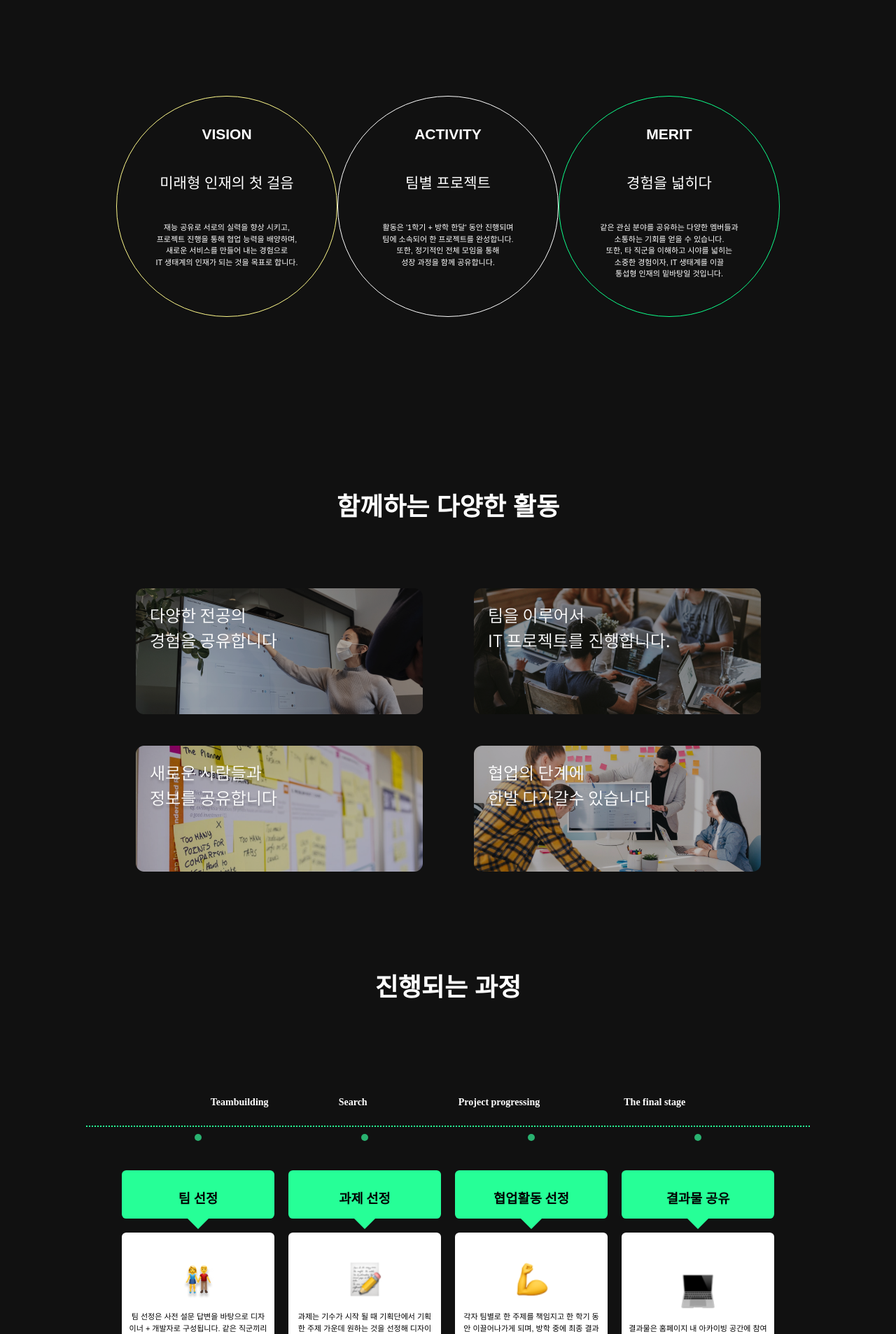
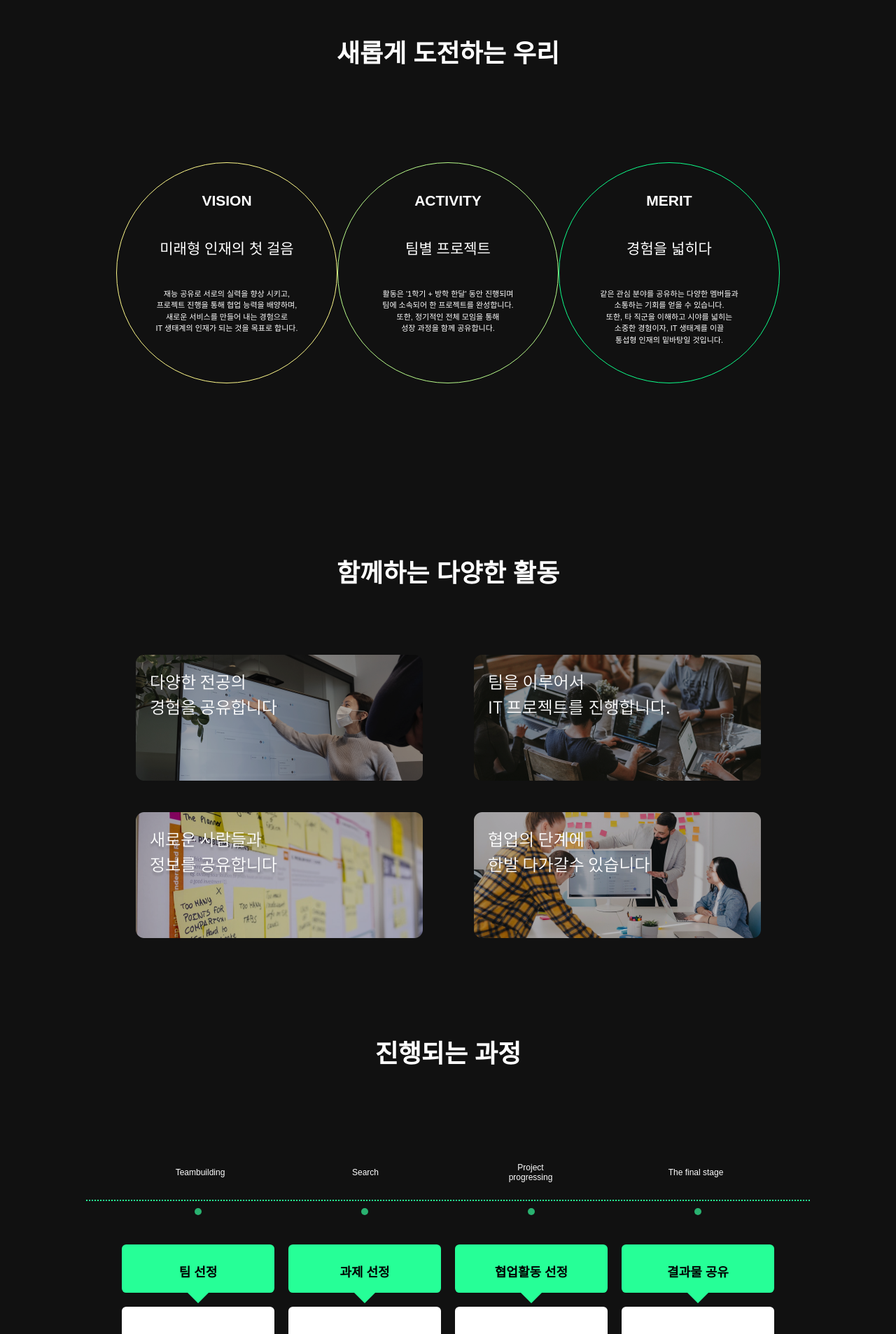
Before and after one commit to ahnwooseok/D.percent, a Next.js app: page /about in a window 1280 px wide. Shown: the part 880-2787 px from the top of the page at 70% size. Built offline with nearby package versions, Linux system fonts and the light colour scheme.

Commit message:
about page fix
원겹치는거 어케하노!

```diff
--- a/src/components/AboutMain/index.jsx
+++ b/src/components/AboutMain/index.jsx
@@ -69,7 +69,7 @@ function AboutMain() {
 
         <ChallengeBox>
 
-          <ChallengeCircle style={{color: "#FFFA8B", fontWeight: "bold"}}>
+          <ChallengeCircle style={{color: "#FFFA8B"}}>
             <ChallengeCircleTitle>VISION</ChallengeCircleTitle>
             <ChallengeCircleSubTitle>미래형 인재의 첫 걸음</ChallengeCircleSubTitle>
             <ChallengeCircleContent>
@@ -81,8 +81,7 @@ function AboutMain() {
           </ChallengeCircle>
 
 
-
-          <ChallengeCircle>
+          <ChallengeCircle style={{color:"#B9FC8B"}}>
             <ChallengeCircleTitle>ACTIVITY</ChallengeCircleTitle>
             <ChallengeCircleSubTitle>팀별 프로젝트</ChallengeCircleSubTitle>
             <ChallengeCircleContent>
@@ -136,10 +135,10 @@ function AboutMain() {
         <Box103/>
 
         <ProcessBox>
-          <BalloonContent style={{color: "#ffffff", fontWeight:"normal", fontSize: "12px", marginRight:"80px"} }><h3>Teambuilding</h3></BalloonContent>
-          <BalloonContent style={{color: "#ffffff", fontWeight:"normal", fontSize: "12px", marginRight:"110px"} }><h3>Search</h3></BalloonContent>
-          <BalloonContent style={{color: "#ffffff", fontWeight:"normal", fontSize: "12px", marginRight:"100px"} }><h3>Project progressing</h3></BalloonContent>
-          <BalloonContent style={{color: "#ffffff", fontWeight:"normal", fontSize: "12px"} }><h3>The final stage</h3></BalloonContent>
+          <BalloonContent style={{color: "#ffffff", fontSize: "12px", marginLeft:"58px", marginRight:"58px", width:"120px"} }>Teambuilding</BalloonContent>
+          <BalloonContent style={{color: "#ffffff", fontSize: "12px", marginLeft:"58px", marginRight:"58px", width:"120px"} }>Search</BalloonContent>
+          <BalloonContent style={{color: "#ffffff", fontSize: "12px", marginLeft:"58px", marginRight:"58px", width:"120px"} }>Project progressing</BalloonContent>
+          <BalloonContent style={{color: "#ffffff", fontSize: "12px", marginLeft:"58px", marginRight:"58px", width:"120px"} }>The final stage</BalloonContent>
         </ProcessBox>
         <RowLine></RowLine>
 
@@ -148,7 +147,7 @@ function AboutMain() {
           <BalloonBox>
 
             <BalloonCircle/>
-            <Balloon><BalloonContent><h3>팀 선정</h3></BalloonContent><BalloonAfter/></Balloon>
+            <Balloon><BalloonContent style={{fontWeight:"bold", fontSize:"18px"}}>팀 선정</BalloonContent><BalloonAfter/></Balloon>
             <BalloonDetailBox>
               <Image src='/assets/images/process-logo1.png' width={48} height={60} />
               <BalloonDetailContent><ChallengeCircleContent style={{color:"#000", paddingTop:"15px"}}>팀 선정은 사전 설문 답변을 바탕으로 디자이너 + 개발자로 구성됩니다. 같은 직군끼리의 팀원은 꾸려오셔도 되지만 타 직군과 매칭은 랜덤으로 진행됩니다.</ChallengeCircleContent></BalloonDetailContent>
@@ -157,7 +156,7 @@ function AboutMain() {
 
           <BalloonBox>
             <BalloonCircle/>
-            <Balloon><BalloonContent><h3>과제 선정</h3></BalloonContent><BalloonAfter/></Balloon>
+            <Balloon><BalloonContent style={{fontWeight:"bold", fontSize:"18px"}}>과제 선정</BalloonContent><BalloonAfter/></Balloon>
             <BalloonDetailBox>
               <Image src='/assets/images/process-logo2.png' width={48} height={60} />
               <BalloonDetailContent><ChallengeCircleContent style={{color:"#000", paddingTop:"15px"}}>과제는 기수가 시작 될 때 기획단에서 기획한 주제 가운데 원하는 것을 선정해 디자이너와 개발자 분들이 팀을 이뤄 과제를 푸는 형식으로 진행됩니다.</ChallengeCircleContent></BalloonDetailContent>
@@ -166,7 +165,7 @@ function AboutMain() {
 
           <BalloonBox>
             <BalloonCircle/>
-            <Balloon><BalloonContent><h3>협업활동 선정</h3></BalloonContent><BalloonAfter/></Balloon>
+            <Balloon><BalloonContent style={{fontWeight:"bold", fontSize:"18px"}}>협업활동 선정</BalloonContent><BalloonAfter/></Balloon>
             <BalloonDetailBox>
               <Image src='/assets/images/process-logo3.png' width={48} height={60} />
               <BalloonDetailContent><ChallengeCircleContent style={{color:"#000", paddingTop:"15px"}}>각자 팀별로 한 주제를 책임지고 한 학기 동안 이끌어나가게 되며, 방학 중에 최종 결과물 발표회를 가지며 한 기수를 마무리 짓게 됩니다.</ChallengeCircleContent></BalloonDetailContent>
@@ -175,7 +174,7 @@ function AboutMain() {
 
           <BalloonBox>
             <BalloonCircle/>
-            <Balloon><BalloonContent><h3>결과물 공유</h3></BalloonContent><BalloonAfter/></Balloon>
+            <Balloon><BalloonContent style={{fontWeight:"bold", fontSize:"18px"}}>결과물 공유</BalloonContent><BalloonAfter/></Balloon>
             <BalloonDetailBox>
               <Image src='/assets/images/process-logo4.png' width={48} height={60} />
               <BalloonDetailContent><ChallengeCircleContent style={{color:"#000", paddingTop:"15px"}}>결과물은 홈페이지 내 아카이빙 공간에 참여한 기수별로 아카이빙 예정입니다.</ChallengeCircleContent></BalloonDetailContent>
--- a/src/components/AboutMain/styles.js
+++ b/src/components/AboutMain/styles.js
@@ -13,7 +13,7 @@ export const Wrapper = styled.main`
 `;
 export const MainTop = styled.div`
   display: flex;
-  padding-top: 2600px;
+  padding-top: 2800px;
 `;
 
 
@@ -202,7 +202,7 @@ export const Box103 = styled.div`
 export const ProcessBox = styled.div`
   display: flex;
   position: relative;
-
+  width:100%;        // here!
   justify-content: center;
   align-items: center;
   z-index: 3;
@@ -232,6 +232,7 @@ export const BalloonContent = styled.div`
   padding: 25px 10px;
   text-align: center;
   align-items: center;
+  font-family: Noto Sans KR, sans-serif;
 `;
 
 export const BalloonBox = styled.div`
@@ -298,7 +299,7 @@ export const FoundBox = styled.div`
 export const FoundContent = styled.div`
   display: flex;
   justify-content: center;
-  align-items: center;
+  //align-items: center;
   flex-direction: column;
 `;
 export const FoundColumnLine = styled.div`
```
